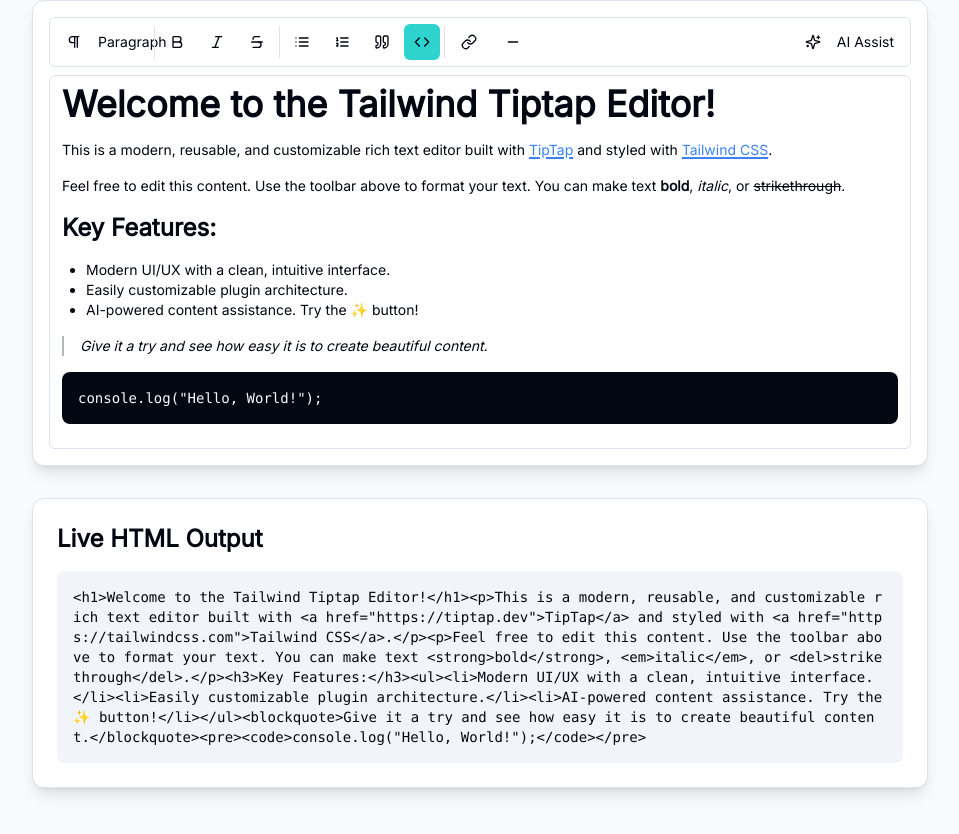
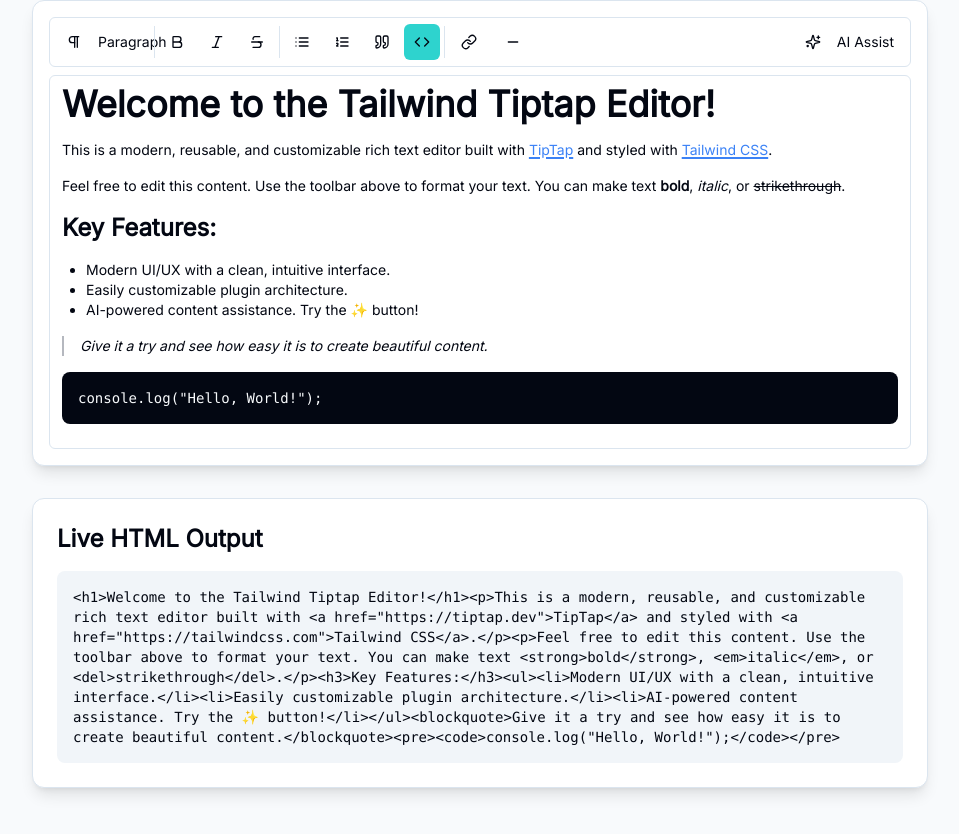
Before and after one commit to m6tm/TiptapEditor, a Next.js app: page / in a window 1280 px wide. Shown: the part 220-1054 px from the top of the page, without its empty margins (160-1119 px from the left). Built offline with nearby package versions, Linux system fonts and the light colour scheme; what @genkit-ai/googleai, genkit would draw is missing.

Commit message:
Le output n'est pas bien interprété

```diff
--- a/src/app/page.tsx
+++ b/src/app/page.tsx
@@ -29,7 +29,7 @@
         <div className="bg-card p-4 sm:p-6 rounded-xl shadow-lg border">
           <h2 className="text-2xl font-semibold mb-4 font-headline">Live HTML Output</h2>
           <div className="bg-muted p-4 rounded-lg overflow-x-auto">
-            <pre className="text-sm whitespace-pre-wrap break-all">
+            <pre className="text-sm whitespace-pre-wrap break-words">
               <code>{content}</code>
             </pre>
           </div>
```
